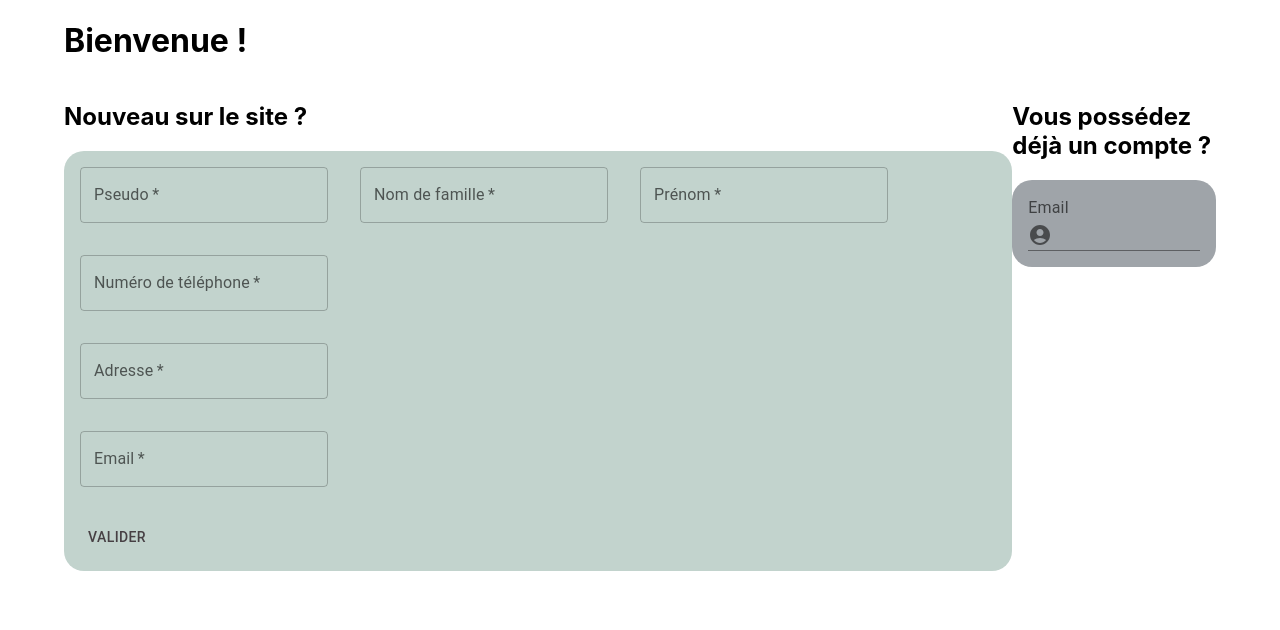
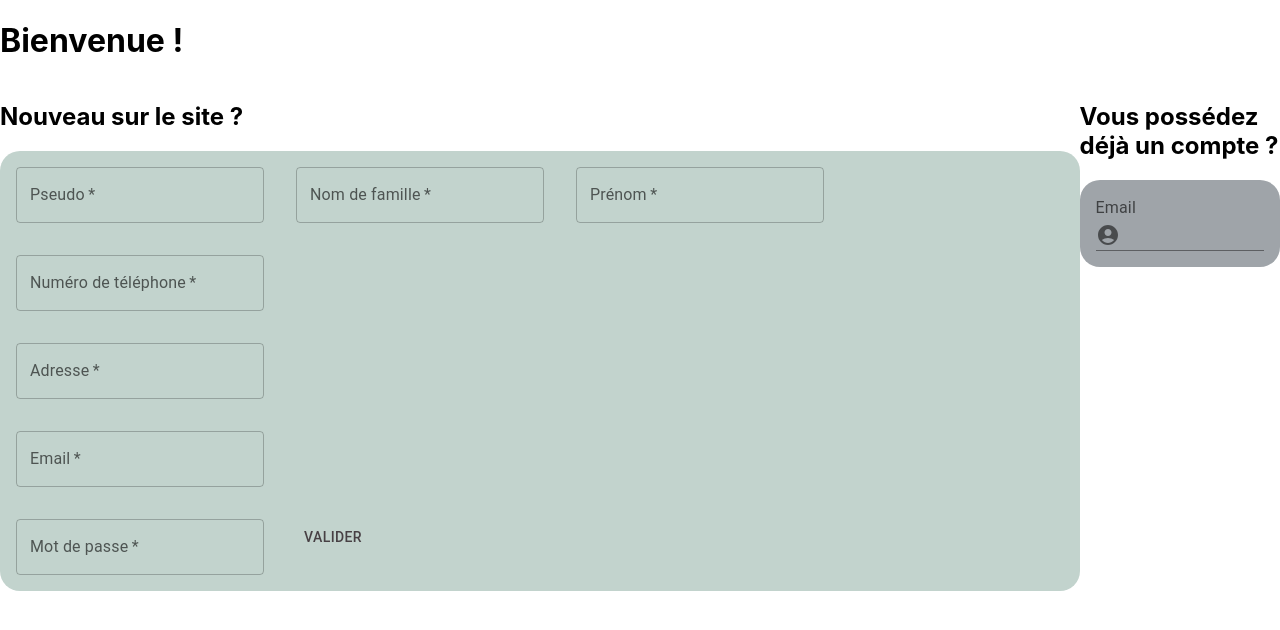
Before and after one commit to emmanouti/deadline_test_front, a React (Create React App) app: page / in a window 1280 px wide. Shown: the top 630 px of the page. Built offline with nearby package versions, Linux system fonts and the light colour scheme.

Commit message:
feat/connectionToBack: create a user

```diff
--- a/package.json
+++ b/package.json
@@ -14,6 +14,7 @@
     "axios": "^1.1.2",
     "react": "^18.2.0",
     "react-dom": "^18.2.0",
+    "react-router-dom": "^6.4.2",
     "react-scripts": "5.0.1",
     "web-vitals": "^2.1.4"
   },
--- a/src/App.js
+++ b/src/App.js
@@ -1,16 +1,23 @@
-import React from 'react';
-import Container from '@mui/material/Container';
+import React, {useState} from 'react';
+import { BrowserRouter as Router, Routes, Route } from 'react-router-dom'
+import UserProfile from "./components/userProfile/UserProfile";
 import HomeView from "./components/Home.View";
 
 function App() {
+    const [token, setToken] = useState();
+    if (!token) {
+        return <HomeView setToken={setToken}/>
+
+    }
     return (
-        <div className="App">
-            <header className="App-header">
-                <Container>
-                    <HomeView />
-                </Container>
-            </header>
-        </div>
+        <Router>
+            <div>
+                <Routes>
+                    <Route exact path="/" component={ HomeView } />
+                    <Route path="/profile" component={ UserProfile } />
+                </Routes>
+            </div>
+        </Router>
     );
 }
 
--- a/src/components/Home.View.jsx
+++ b/src/components/Home.View.jsx
@@ -1,5 +1,5 @@
-import Subscribing from './subscribe/Subscribing';
-import {Box} from "@mui/material";
+import SubscribingForm from './subscribe/SubscribingForm';
+import { Box } from "@mui/material";
 import Login from "./login/Login";
 
 const HomeView = () => {
@@ -9,7 +9,7 @@ const HomeView = () => {
             <Box sx={{display: "flex", flexDirection: "row", justifyContent: "space-between"}}>
                 <Box>
                     <h2>Nouveau sur le site ?</h2>
-                    <Subscribing />
+                    <SubscribingForm />
                 </Box>
                 <Box>
                     <h2>Vous possédez déjà un compte ?</h2>
--- a/src/components/subscribe/Subscribing.jsx
+++ /dev/null
@@ -1,12 +0,0 @@
-import React from 'react';
-import SubscribingFormView from "./SubscribingForm.View";
-
-const Subscribing = () => {
-    return (
-       <div>
-           <SubscribingFormView />
-       </div>
-    )
-}
-
-export default Subscribing;
--- a/src/components/subscribe/SubscribingForm.View.jsx
+++ b/src/components/subscribe/SubscribingForm.View.jsx
@@ -1,28 +1,8 @@
-import React, {useState} from 'react';
+import React from 'react';
 import {TextField, Grid, Button, Box} from "@mui/material";
 
-const defaultValues= {
-        pseudo: "",
-        surname: "",
-        name: "",
-        phone: "",
-        address: "",
-        email: "",
-    }
 
-const SubscribingFormView = () => {
-    const [formValues, setFormValues] = useState(defaultValues);
-    const handleInputChange = (e) => {
-        const { name, value } = e.target;
-        setFormValues({
-            ...formValues,
-            [name]: value,
-        });
-    };
-    const handleSubmit = (event) => {
-        event.preventDefault();
-        console.log(formValues);
-    };
+const SubscribingFormView = ({formValues, handleSubmit, handleInputChange}) => {
     return (
         <Box component={"div"} sx={{backgroundColor:"secondary.light", padding:2, borderRadius: "20px"}} >
             <form onSubmit={handleSubmit}>
@@ -94,6 +74,17 @@ const SubscribingFormView = () => {
                         />
                     </Grid>
                     <Grid item>
+                        <TextField
+                            required
+                            id="password-input"
+                            label="Mot de passe"
+                            name="password"
+                            type="text"
+                            value={formValues.password}
+                            onChange={handleInputChange}
+                        />
+                    </Grid>
+                    <Grid item>
                         <Button type="submit">Valider</Button>
                     </Grid>
                 </Grid>
--- /dev/null
+++ b/src/components/subscribe/SubscribingForm.jsx
@@ -0,0 +1,54 @@
+import React, {useState} from 'react';
+import SubscribingFormView from "./SubscribingForm.View";
+import axios from "axios";
+
+const defaultValues= {
+    pseudo: "",
+    surname: "",
+    name: "",
+    phone: "",
+    address: "",
+    email: "",
+    password: ""
+}
+
+const SubscribingForm = () => {
+    const [formValues, setFormValues] = useState(defaultValues);
+    function createProfile() {
+        axios.post('http://localhost:8000/newUser',
+            {
+                pseudo: formValues.pseudo,
+                surname: formValues.surname,
+                name: formValues.name,
+                phone: formValues.phone,
+                address: formValues.address,
+                email: formValues.email,
+                password: formValues.password
+            }
+        )
+            .then(function (response) {
+                console.log(response);
+            })
+            .catch(function (error) {
+                console.log(error);
+            })
+    }
+    const handleInputChange = (e) => {
+        const { name, value } = e.target;
+        setFormValues({
+            ...formValues,
+            [name]: value,
+        });
+    };
+    const handleSubmit = (event) => {
+        event.preventDefault();
+        createProfile()
+    };
+    return (
+       <div>
+           <SubscribingFormView formValues={formValues} handleSubmit={handleSubmit} handleInputChange={handleInputChange}/>
+       </div>
+    )
+}
+
+export default SubscribingForm;
--- /dev/null
+++ b/src/components/userProfile/UserProfile.View.jsx
@@ -0,0 +1,11 @@
+import { Box } from "@mui/material";
+
+const UserProfileView = (user) => {
+    return (
+        <Box>
+            <p>Hello {user.name}</p>
+        </Box>
+    )
+}
+
+export default UserProfileView;
--- /dev/null
+++ b/src/components/userProfile/UserProfile.jsx
@@ -0,0 +1,19 @@
+import React, {useState} from 'react';
+import UserProfileView from "./UserProfile.View";
+import axios from "axios";
+
+const UserProfile = () => {
+    const [user, setUser] = useState({})
+    function getProfile() {
+        axios.get("http://localhost:8000/user/:userID")
+            .then((response) => response.data)
+            .then((data) => {
+                setUser(data);
+            });
+    }
+    return (
+        <UserProfileView user={user} />
+    )
+}
+
+export default UserProfile;
```
Also changed, not shown: 1 other file (tests, documents, lock files or other folders).
